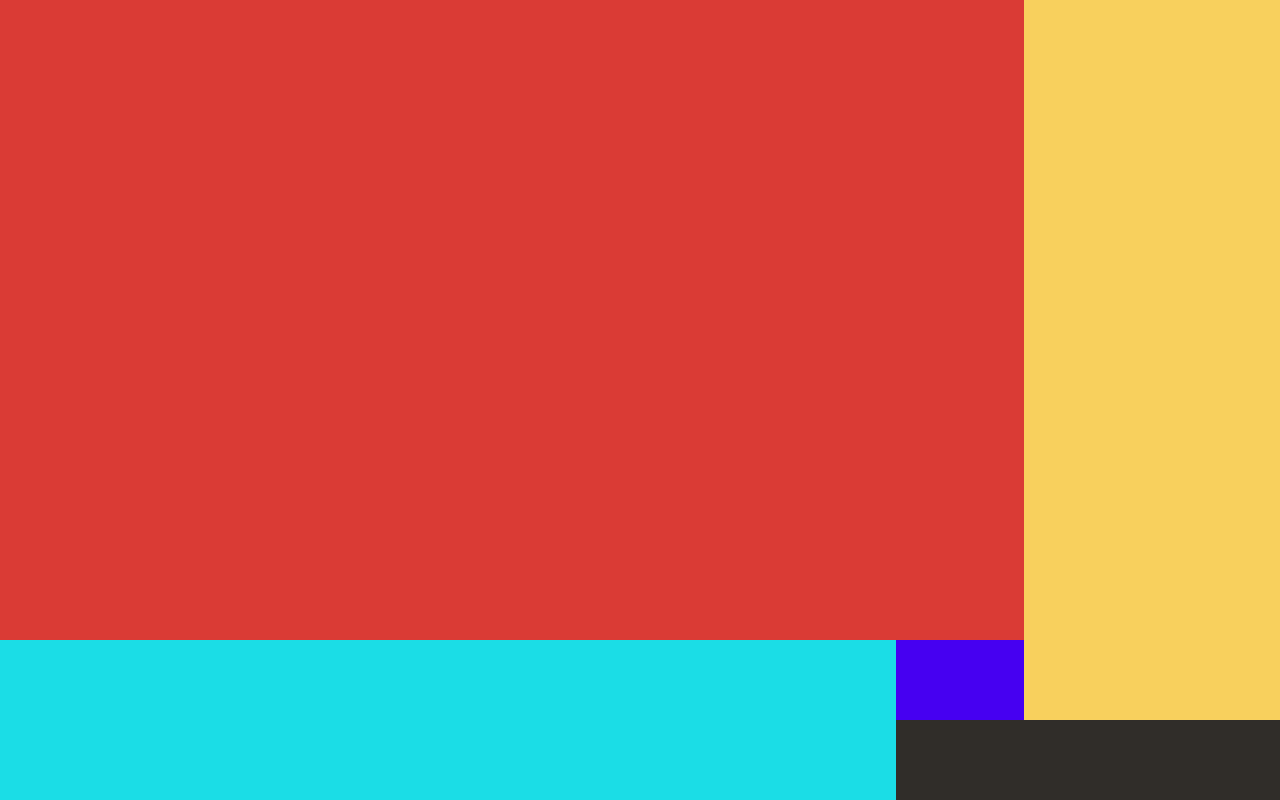
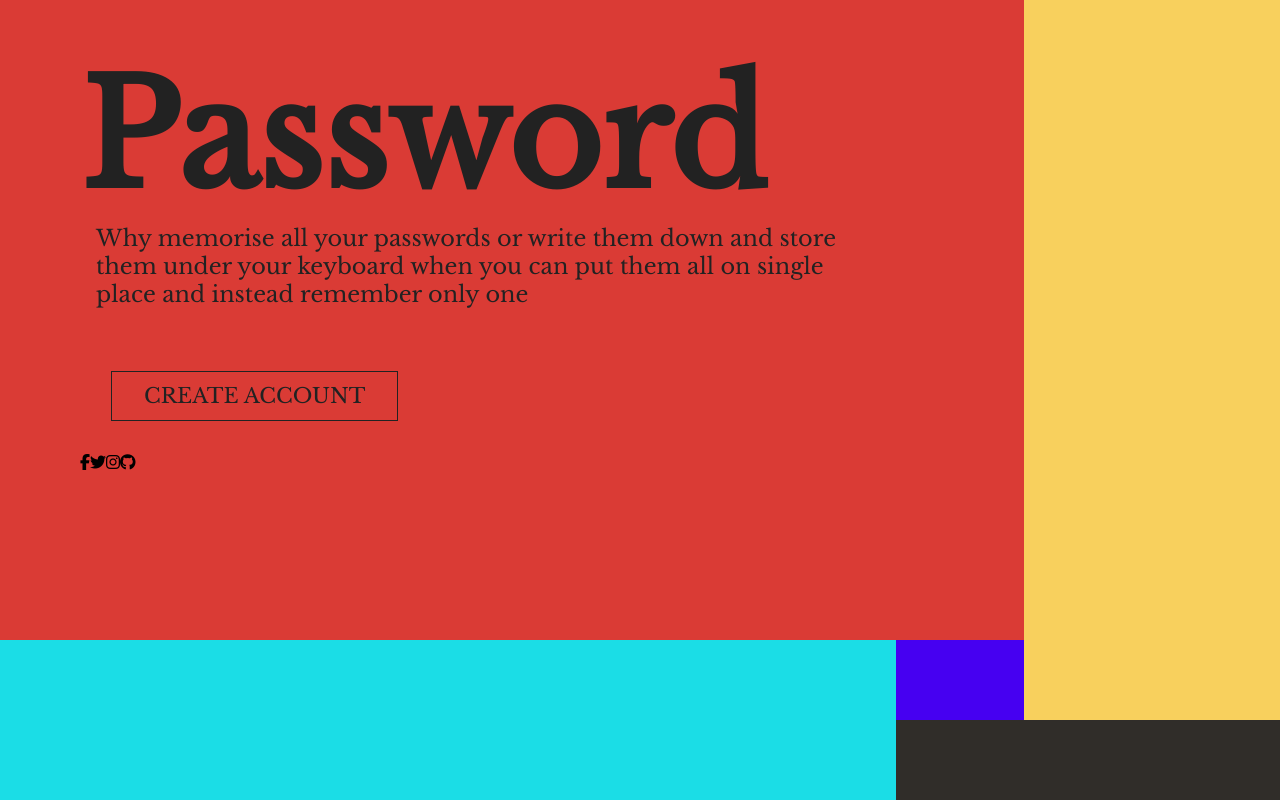
Before and after one commit to pakiZBRG/Password_Collector, a React (Create React App) app in the folder client/: page / in a window 1280 px wide. Built offline with nearby package versions, Linux system fonts and the light colour scheme.

Commit message:
Add hero text and animation, button effect

```diff
--- a/client/public/index.html
+++ b/client/public/index.html
@@ -5,6 +5,7 @@
         <meta http-equiv="X-UA-Compatible" content="IE=edge">
         <meta name="viewport" content="width=device-width, initial-scale=1.0">
         <title>Password Collector</title>
+        <script src="https://use.fontawesome.com/818acc6ade.js"></script>
     </head>
 
     <body>
--- a/client/src/App.js
+++ b/client/src/App.js
@@ -2,7 +2,7 @@ import './style.scss';
 import React from 'react';
 import { Switch, Route, useLocation } from 'react-router-dom';
 import { AnimatePresence } from 'framer-motion';
-import Home from './components/Home';
+import Home from './pages/Home';
 
 function App() {
   const location = useLocation();
--- a/client/src/components/Home.jsx
+++ b/client/src/components/HeroBackgorund.jsx
@@ -1,7 +1,7 @@
 import React from 'react';
 import { motion } from 'framer-motion';
 
-function Home() {
+function HeroBackgorund() {
     const easeOut = { duration: .8, ease: [.42, 0, .58, 1] };
 
     return (
@@ -40,4 +40,4 @@ function Home() {
     )
 }
 
-export default Home
+export default HeroBackgorund
--- /dev/null
+++ b/client/src/pages/Home.jsx
@@ -0,0 +1,49 @@
+import React from 'react';
+import { motion } from 'framer-motion';
+import HeroBackground from '../components/HeroBackgorund';
+
+function Home() {
+    const easeOut = { duration: .8, ease: [.42, 0, .58, 1] };
+
+    return (
+        <>
+            <HeroBackground/>
+            <div className='context'>
+                <div className="context-title">
+                    <motion.h1
+                        initial={{skewY: 13, y: 400}}
+                        animate={{skewY: 0, y: 0}}
+                        transition={{delay: 1.2, ...easeOut}}
+                    >
+                        Password Collection
+                    </motion.h1>
+                </div>
+                <motion.p
+                    initial={{opacity: 0, scale: 1.1}}
+                    animate={{opacity: 1, scale: 1}}
+                    transition={{delay: 1.5, ...easeOut}}
+                    className='context-brief'
+                >
+                    Why memorise all your passwords or write them down and store them under your keyboard when you can put them all on single place and instead remember only one
+                </motion.p>
+                <motion.a
+                    initial={{opacity: 0}}
+                    animate={{opacity: 1}}
+                    transition={{delay: 1.5, ...easeOut}}
+                    class="btn effect04"
+                    data-sm-link-text="Pass 'em now"
+                >
+                    <span>Create Account</span>
+                </motion.a>
+                <div>
+                    <i className="fa fa-facebook"></i>
+                    <i className="fa fa-twitter"></i>
+                    <i className="fa fa-instagram"></i>
+                    <i className="fa fa-github"></i>
+                </div>
+            </div>
+        </>
+    )
+}
+
+export default Home
--- a/client/src/style.scss
+++ b/client/src/style.scss
@@ -1,8 +1,18 @@
-body{
+@import url('https://fonts.googleapis.com/css2?family=Libre+Baskerville&display=swap');
+
+$font: #222;
+
+* {
   margin: 0;
   padding: 0;
 }
 
+body{
+  overflow-x: hidden;
+  font-family: 'Libre Baskerville';
+}
+
+/* HERO BACKGROUND */
 .background {
   width: 100%;
   height: 100vh;
@@ -30,3 +40,76 @@ body{
     grid-area: 17 / 15 / 19 / 17;
   }
 }
+
+/* HERO TEXT */
+.context {
+  position: absolute;
+  top: 0;
+  left: 0;
+  padding: 3rem 5rem;
+  &-title{
+    height: 9rem;
+    overflow: hidden;
+    color: $font;
+    font-size: 4.5rem;
+  }
+
+  &-brief{
+    color: $font;
+    font-size: 1.4rem;
+    width: 70%;
+    padding: 2rem 1rem;
+  }
+}
+
+/* BUTTON EFFECT */
+.btn {
+  cursor: pointer;
+  margin: 2rem;
+  font-size: 1.3rem;
+  line-height: 3rem;
+  padding: 0rem 2rem;
+  position: relative;
+  text-decoration: none;
+  text-transform: uppercase;
+  &:hover {
+    text-decoration: none;
+  }
+}
+
+.effect04 {
+  display: inline-flex;
+  color: $font;
+  outline: solid 1px $font;
+  position: relative;
+  transition-duration: 0.4s;
+  overflow: hidden;
+  &::before,
+  & span {
+    margin: 0 auto;
+    transition-timing-function: cubic-bezier(0.86, 0, 0.07, 1);
+    transition-duration: 0.4s;
+  }
+
+  &:hover{
+    background-color: $font;
+    & span{
+      transform: translateY(-400%) scale(-0.1,20);
+    }
+  }
+
+  &::before{
+    content: attr(data-sm-link-text);
+    color: #FFF;
+    position: absolute;
+    left: 0;
+    right: 0;
+    margin: auto;
+    transform: translateY(500%) scale(-0.1,20);
+  }
+
+  &:hover::before{
+    letter-spacing: 0.05em;
+    transform: translateY(0) translateX(20%) scale(1,1);
+  }
+}
```
